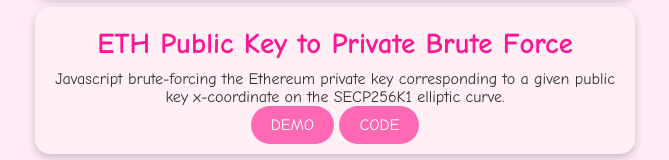
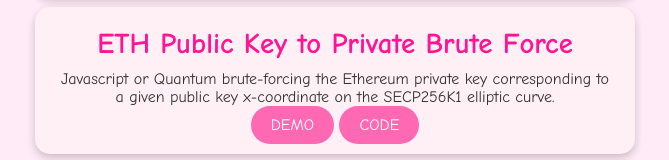
Before and after one commit to jadehamel/jadehamel.fr, a plain HTML site: page index.html in a window 1280 px wide. Shown: the part 283-443 px from the top of the page, without its empty margins (305-974 px from the left). Drawn offline with Linux system fonts and the light colour scheme.

Commit message:
Adding quantum mention to eth brute force project

```diff
--- a/index.html
+++ b/index.html
@@ -21,7 +21,7 @@
             </div>
             <div class="project-card">
                 <h3>ETH Public Key to Private Brute Force</h3>
-                <p>Javascript brute-forcing the Ethereum private key corresponding to a given public key x-coordinate on the SECP256K1 elliptic curve.</p>
+                <p>Javascript or Quantum brute-forcing the Ethereum private key corresponding to a given public key x-coordinate on the SECP256K1 elliptic curve.</p>
                 <a href="https://ethbruteforce.jadehamel.fr/" target="_blank">DEMO</a>
                 <a href="https://github.com/jadehamel/ETHPublicKeyBruteForce" target="_blank">CODE</a>
             </div>
```
